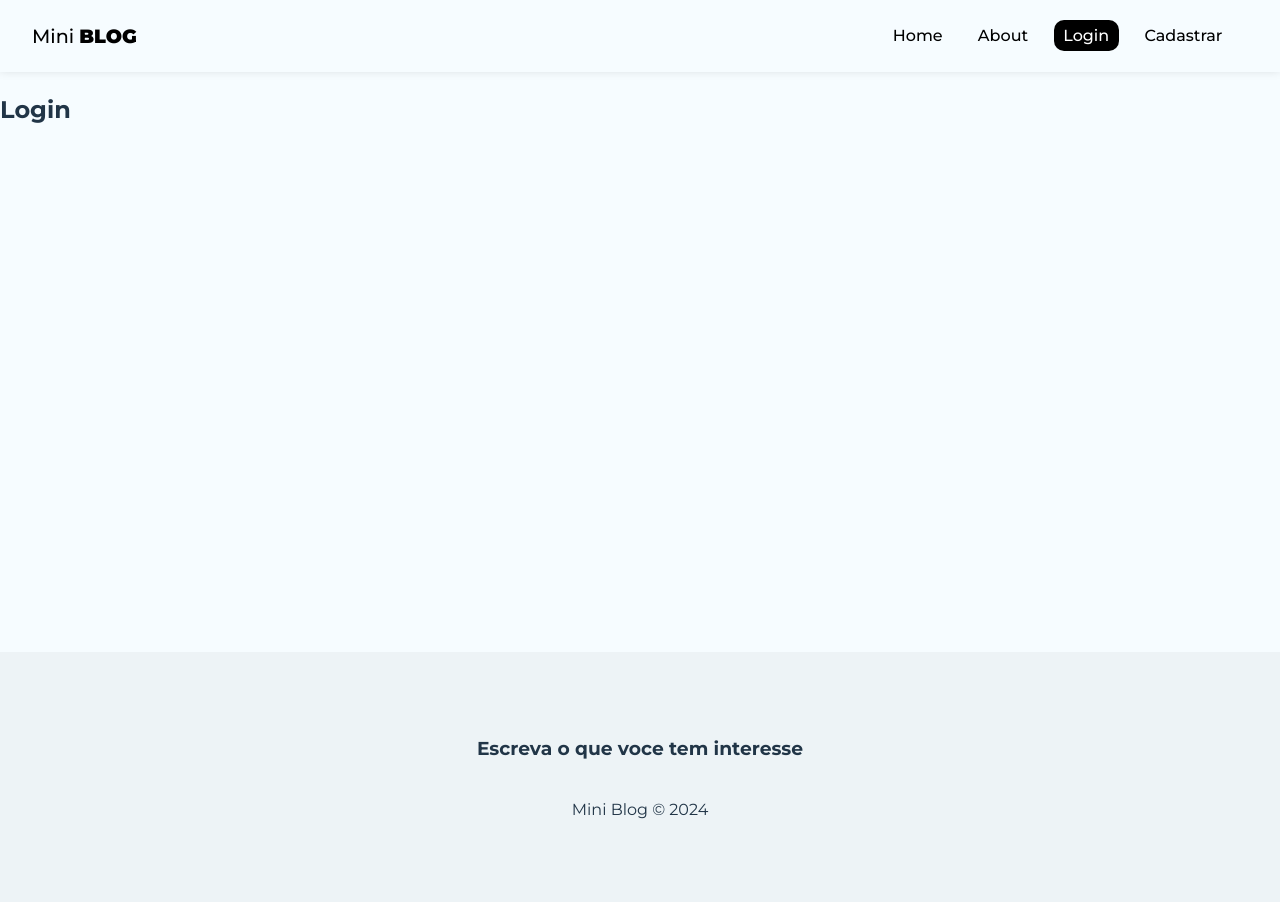
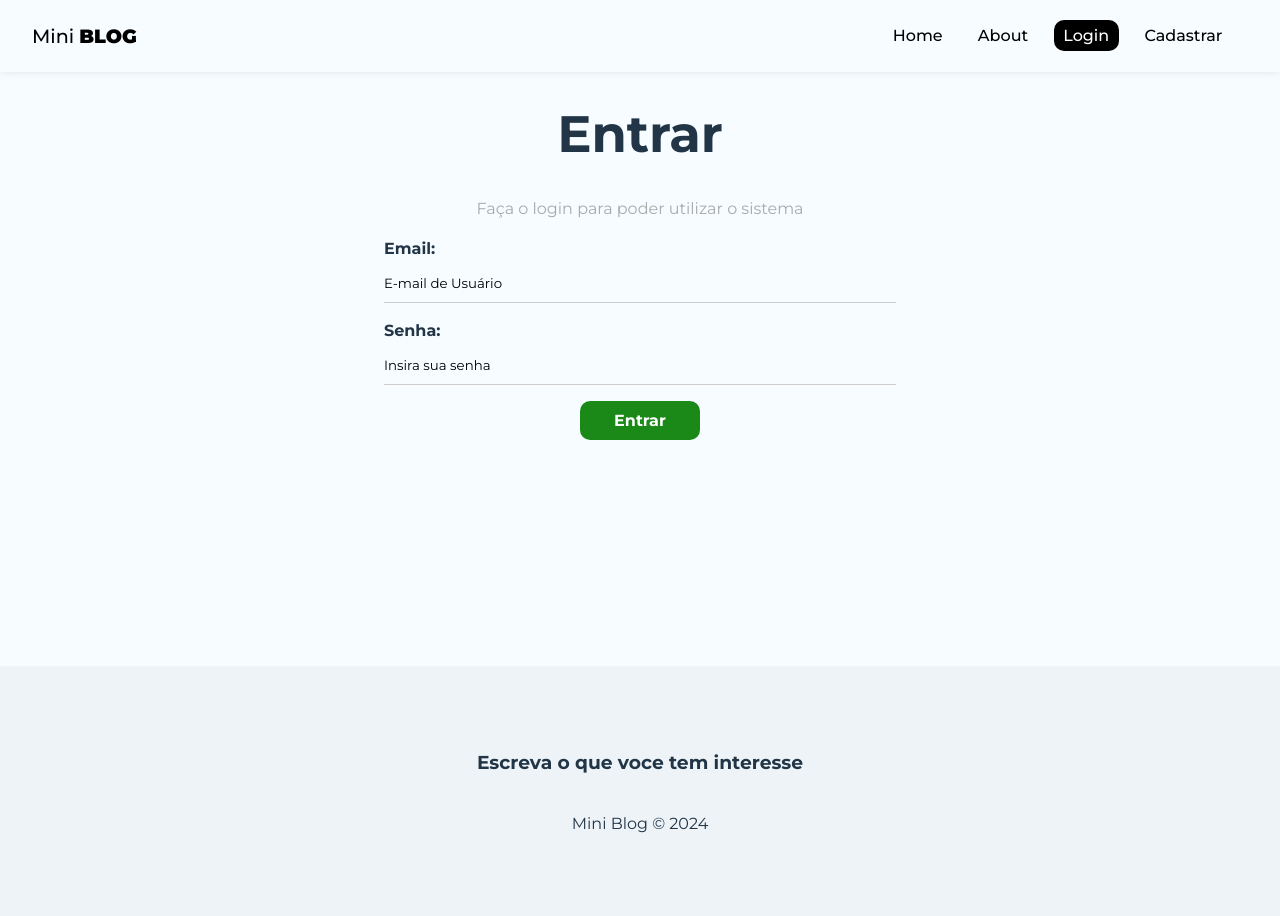
Before and after one commit to GabrielCostaMarques/Projeto-React, a React (Vite) app in the folder miniblog/: page /login in a window 1280 px wide. Built offline with nearby package versions, Linux system fonts and the light colour scheme; no server answers.

Commit message:
terminando validação

```diff
--- a/miniblog/src/firebase/config.js
+++ b/miniblog/src/firebase/config.js
@@ -14,4 +14,4 @@ const app = initializeApp(firebaseConfig);
 
 const db = getFirestore(app)
 
-export {db};
+export {db,app};
--- a/miniblog/src/hooks/useAuthentication.jsx
+++ b/miniblog/src/hooks/useAuthentication.jsx
@@ -1,11 +1,11 @@
-import { db } from '../firebase/config'
+import { app, db } from '../firebase/config'
 
 import {
     getAuth,
     createUserWithEmailAndPassword,
-    // signInWithEmailAndPassword,
+    signInWithEmailAndPassword,
     updateProfile,
-    signOut
+    signOut,
 } from 'firebase/auth'
 
 import { useState, useEffect } from 'react'
@@ -20,7 +20,7 @@ export const useAuthentication = () => {
 
     const [cancelled, setCancelled] = useState(false)
 
-    const auth = getAuth()
+    const auth = getAuth(app)
 
     //funcao para checar o clean de de memoria
     function checkIfIsCancelled() {
@@ -55,11 +55,11 @@ export const useAuthentication = () => {
             let systemErrorMessage;
 
             if (error.message.includes("Password")) {
-                systemErrorMessage="A senha precisa conter pelo menos 6 caracteres"
-            }else if(error.message.includes("email-already")){
-                systemErrorMessage="E-mail ja cadastrado"
-            }else{
-                systemErrorMessage="Ocorreu um erro, por favor tente mais tarde"
+                systemErrorMessage = "A senha precisa conter pelo menos 6 caracteres"
+            } else if (error.message.includes("email-already")) {
+                systemErrorMessage = "E-mail ja cadastrado"
+            } else {
+                systemErrorMessage = "Ocorreu um erro, por favor tente mais tarde"
             }
             setLoading(false)
             setError(systemErrorMessage)
@@ -68,13 +68,34 @@ export const useAuthentication = () => {
 
     };
 
- const logout=()=>{
+    const logout = () => {
         signOut(auth)
         checkIfIsCancelled()
+    }
+
+    const signIn = async (data) => {
+        checkIfIsCancelled()
+        setLoading(true)
+        setError(false)
+
+        try {
+            await signInWithEmailAndPassword(auth, data.email, data.password);
+            setLoading(false);
+        } catch (error) {
+            let systemErrorMessage;
+            if (error.message.includes("invalid-credential")) {
+                systemErrorMessage = "Usuário não encontrado"
+            } else {
+                systemErrorMessage = "Ocorreu um erro, tente mais tarde"
+            }
+
+            setError(systemErrorMessage)
+            setLoading(false)
+        }
     }
 
         useEffect(() => {
             return () => { setCancelled(true) }
         }, [])
-    return { auth, createUser, error, loading,logout}
+        return { auth, createUser, error, loading, logout,signIn }
     }
--- a/miniblog/src/index.css
+++ b/miniblog/src/index.css
@@ -23,7 +23,7 @@ body{
 input::placeholder,
 textarea::placeholder{
   font-family: "Montserrat",sans-serif;
-  color: #aaa;
+  color: #000;
 }
 
 input:focus,
@@ -120,6 +120,7 @@ input,textarea{
   border-bottom: 1px solid #ccc;
   padding: 0.8em 0;
   background-color: transparent;
+  color: #000 ;
 }
 
 .btn {
--- a/miniblog/src/pages/Login/Login.jsx
+++ b/miniblog/src/pages/Login/Login.jsx
@@ -1,10 +1,62 @@
 import styles from './Login.module.css';
+import { useAuthentication } from '../../hooks/useAuthentication';
 
 
+import { useState, useEffect } from 'react';
+
  const Login =()=>{
+    const [email, setEmail] = useState("")
+    const [password, setPassword] = useState("")
+    const [error, setError] = useState("")
+
+    const { signIn, error: authError, loading } = useAuthentication()
+
+    const handleSubmit = async (e) => {
+        e.preventDefault()
+        setError(null)
+
+        //colocando todas as informações do forms dentro do usuario
+        const user = {email,password}
+
+
+
+        const res = await signIn(user)
+        console.log(user)
+    }
+    useEffect(() => {
+        if (authError) {
+            setError(authError)
+        }
+    }, [authError])
     return(
-        <div>
-            <h2>Login</h2>
+        <div className={styles.login}>
+            <h1>Entrar</h1>
+            <p>Faça o login para poder utilizar o sistema</p>
+            <form onSubmit={handleSubmit}>
+                <label>
+                    <span>Email:</span>
+                    <input
+                    type="email"
+                    name='email'
+                    required
+                    placeholder='E-mail de Usuário'
+                    value={email}
+                    onChange={(e) => setEmail(e.target.value)} />
+                </label>
+                <label>
+                    <span>Senha:</span>
+                    <input
+                    type="password"
+                    name='password'
+                    required
+                    placeholder='Insira sua senha'
+                    value={password}
+                    onChange={(e) => setPassword(e.target.value)} />
+                </label>
+                {!loading && <button className='btn'>Entrar</button>}
+                {loading && <button className='btn' disabled>Aguarde</button>}
+                {error && <p className="error">{error}</p>}
+            </form>
         </div>
     )
 }
--- a/miniblog/src/pages/Login/Login.module.css
+++ b/miniblog/src/pages/Login/Login.module.css
@@ -0,0 +1,8 @@
+.login{
+    text-align: center;
+
+}
+
+.login p{
+    color: #aaa;
+}
--- a/miniblog/src/pages/Register/Register.module.css
+++ b/miniblog/src/pages/Register/Register.module.css
@@ -3,5 +3,5 @@
 }
 
 .register p{
-    color: #aaa;
+    color: #000000;
 }
```
Also changed, not shown: miniblog/src/App.jsx (line endings or trailing spaces). Lines whose indentation alone changed are shown as unchanged.
